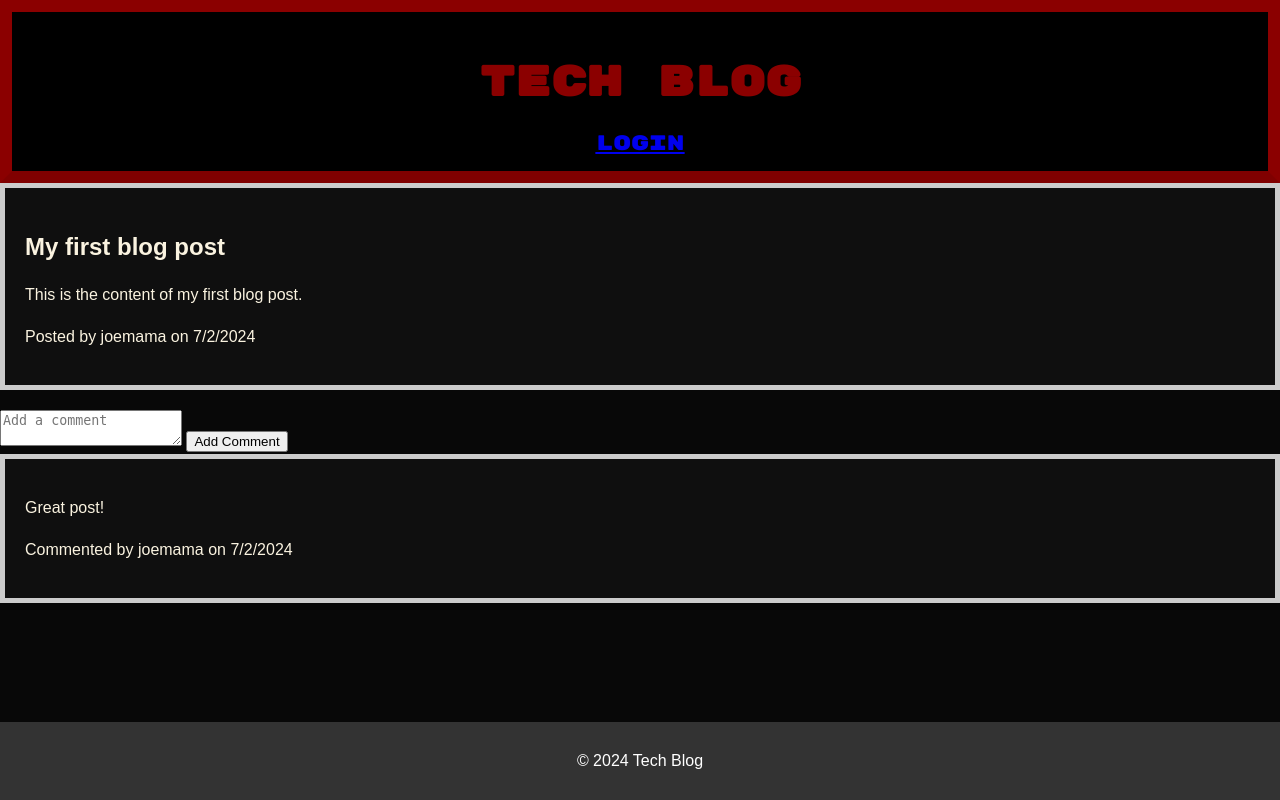
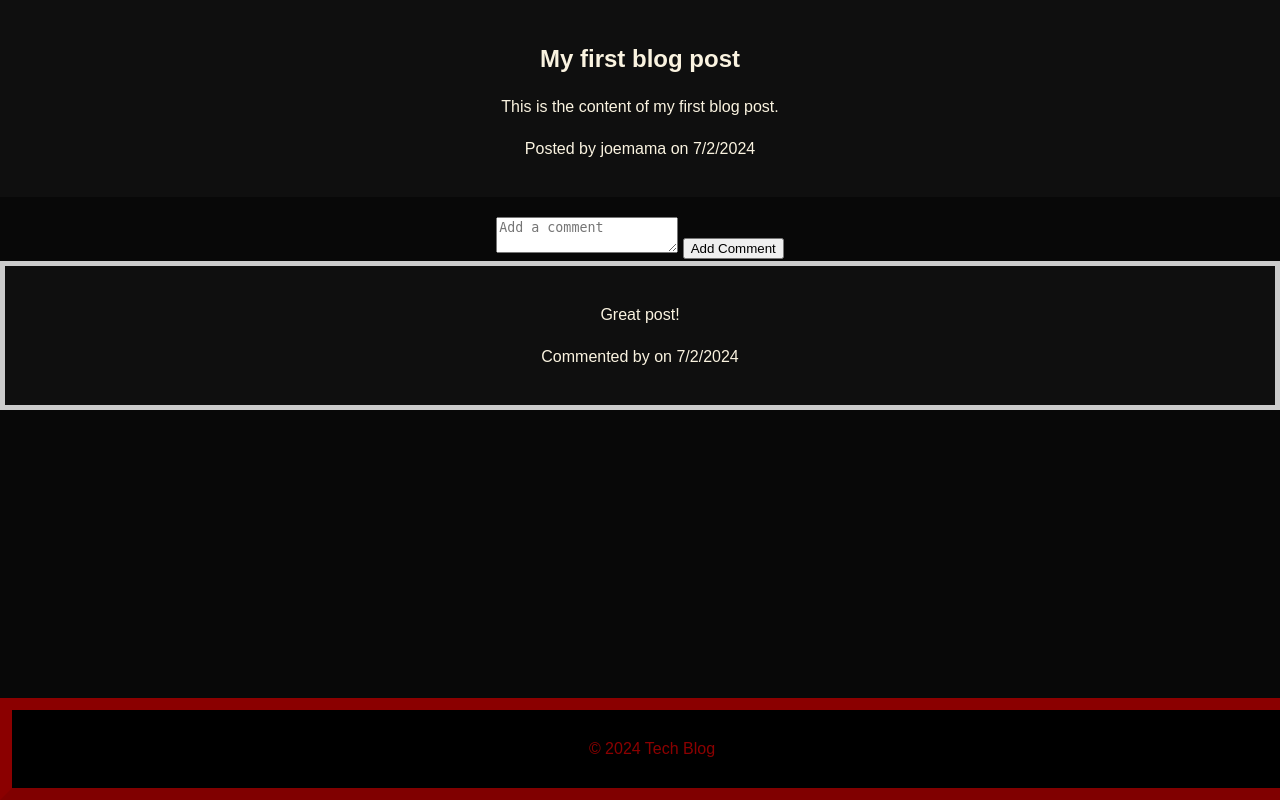
Before and after one commit to DuleskyJ/TECH-BLOG, a Node server app: page /post/1 in a window 1280 px wide. Run offline with Node 20, Linux system fonts and the light colour scheme; data comes from the database, SQL or seed files in the repository; some libraries are stand-ins or nearby versions.

Commit message:
final pushes before heroku push and updated some css classes to add onto html handlebars

```diff
--- a/public/css/styles.css
+++ b/public/css/styles.css
@@ -12,7 +12,7 @@ body {
 }
 
 header {
-  background-color: #000;;
+  background-color: #000;
   color: #8B0000;
   padding: 10px 0;
   text-align: center;
@@ -26,13 +26,15 @@ header {
 }
 
 footer {
-  background-color: #333;
-  color: #fff;
+  background-color: #000;
+  color: #8B0000;
   padding: 10px 0;
   text-align: center;
   position: fixed;
   width: 100%;
   bottom: 0;
+  border: 12px solid #8B0000;
+  border-bottom-color: #800000;
 }
 
 .container {
@@ -50,9 +52,9 @@ footer {
 
 .main-post {
   background-color: #0f0f0f;
-  border: 5px solid #ccc;
   padding: 20px;
   margin-bottom: 20px;
+  text-align: center;
 }
 
 .post {
@@ -60,6 +62,21 @@ footer {
   border: 5px solid #ccc;
   padding: 20px;
   margin-bottom: 20px;
+  text-align: center;
+}
+
+.comment-text {
+  text-align: center;
+}
+
+.login-form {
+  display: flex;
+  flex-direction: column;
+  align-items: center;
+}
+
+.comment-form {
+  text-align: center;
 }
 
 /* Responsive Design */
--- a/views/homepage.handlebars
+++ b/views/homepage.handlebars
@@ -1,7 +1,7 @@
 {{> header}}
 <main>
   {{#each posts}}
-    <article>
+    <article class="post">
       <h2><a href="/post/{{this.id}}">{{this.title}}</a></h2>
       <p>{{this.content}}</p>
       <p>Posted by {{this.user.username}} on {{format_date this.created_at}}</p>
--- a/views/layouts/main.handlebars
+++ b/views/layouts/main.handlebars
@@ -8,7 +8,17 @@
   <link href="https://fonts.googleapis.com/css2?family=Rubik+Mono+One&display=swap" rel="stylesheet">
 </head>
 <body>
-  {{{body}}}
+
+  </header>
+
+  <main>
+    {{{body}}}
+  </main>
+
+  <footer>
+    <p>&copy; 2024 Tech Blog</p>
+  </footer>
+
   <script src="/js/login.js"></script>
   <script src="/js/logout.js"></script>
   <script src="/js/dashboard.js"></script>
--- a/views/post.handlebars
+++ b/views/post.handlebars
@@ -1,21 +1,24 @@
-{{> header}}
+
 <main>
   <article class="main-post">
     <h2>{{title}}</h2>
     <p>{{content}}</p>
     <p>Posted by {{user.username}} on {{format_date created_at}}</p>
   </article>
+
   <section>
     <form class="comment-form">
       <textarea name="comment-body" placeholder="Add a comment"></textarea>
       <button type="submit">Add Comment</button>
     </form>
+
     {{#each comments}}
       <article class="post">
         <p>{{this.comment_text}}</p>
-        <p>Commented by {{this.user.username}} on {{format_date this.created_at}}</p>
+        <p>Commented by {{this.User.username}} on {{format_date this.created_at}}</p>
       </article>
     {{/each}}
   </section>
 </main>
+
 {{> footer}}
```
